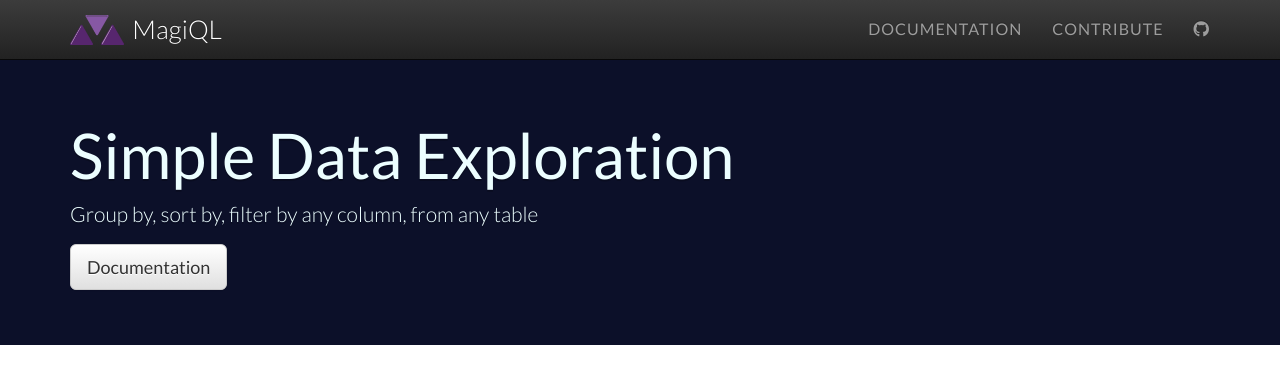
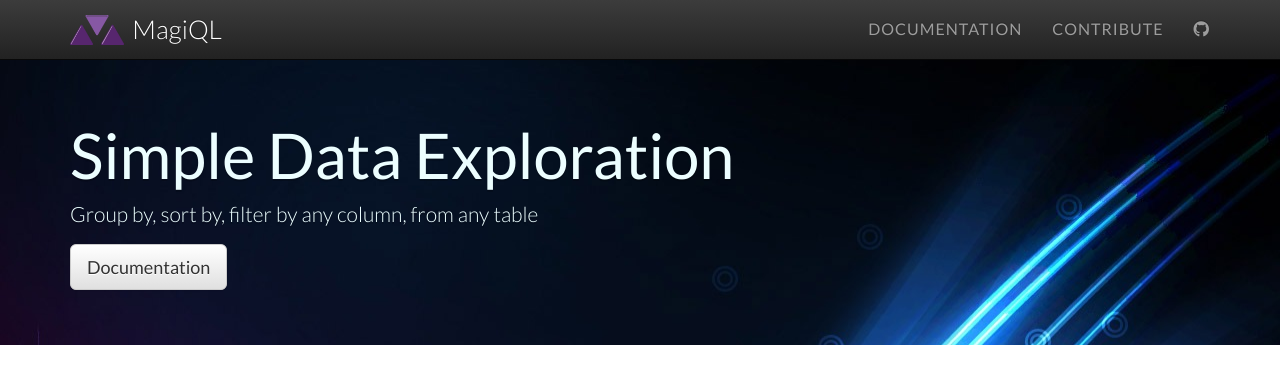
Before and after one commit to MagiQL/magiql.github.io, a Jekyll site: the page built from index.html, in a window 1280 px wide. Shown: the top 384 px of the page. Built offline with Jekyll 4.4.1, drawn with Linux system fonts in a browser that asks for light colours; nearby versions of some CDN libraries; a script that is not in the unit is left out.

Commit message:
Update landing.html

```diff
--- a/_layouts/landing.html
+++ b/_layouts/landing.html
@@ -27,7 +27,7 @@
 	<style>
 	.jumbotron {
 	    background-color: #0C1029;
-	    background-image: url("/assets/img/landing.png");
+	    background-image: url("/assets/images/landing.png");
 	    text-align: left;
 	    font-family: Lato, sans-serif;
 	    text-shadow: rgba(0, 0, 0, 0.2) 0px 2px 0px;
```
